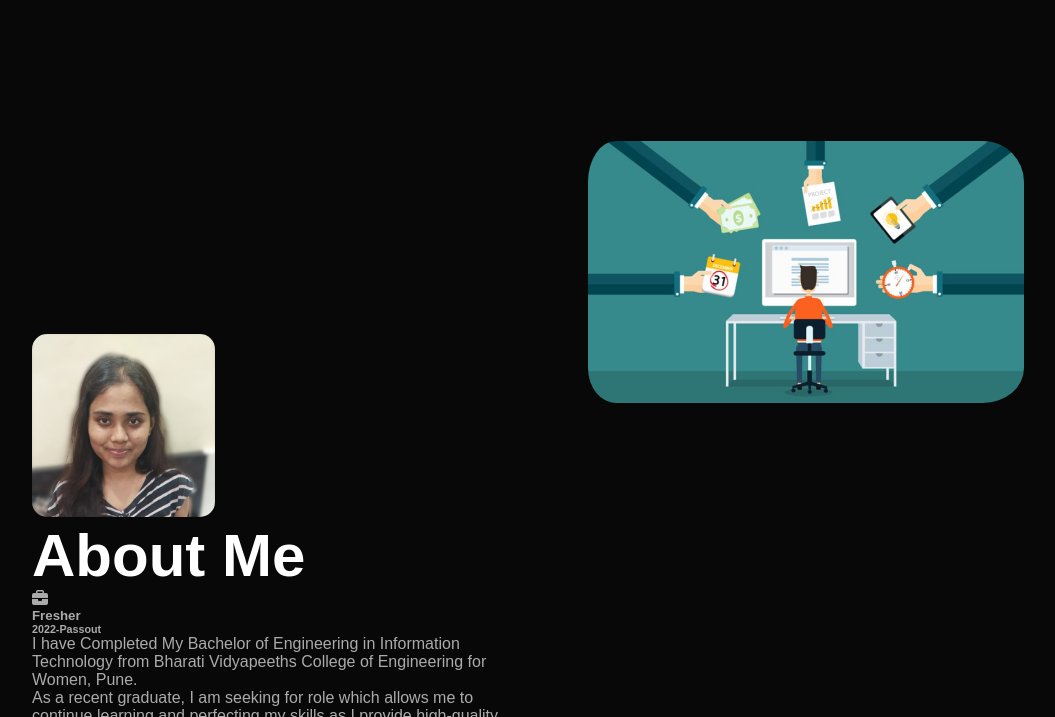
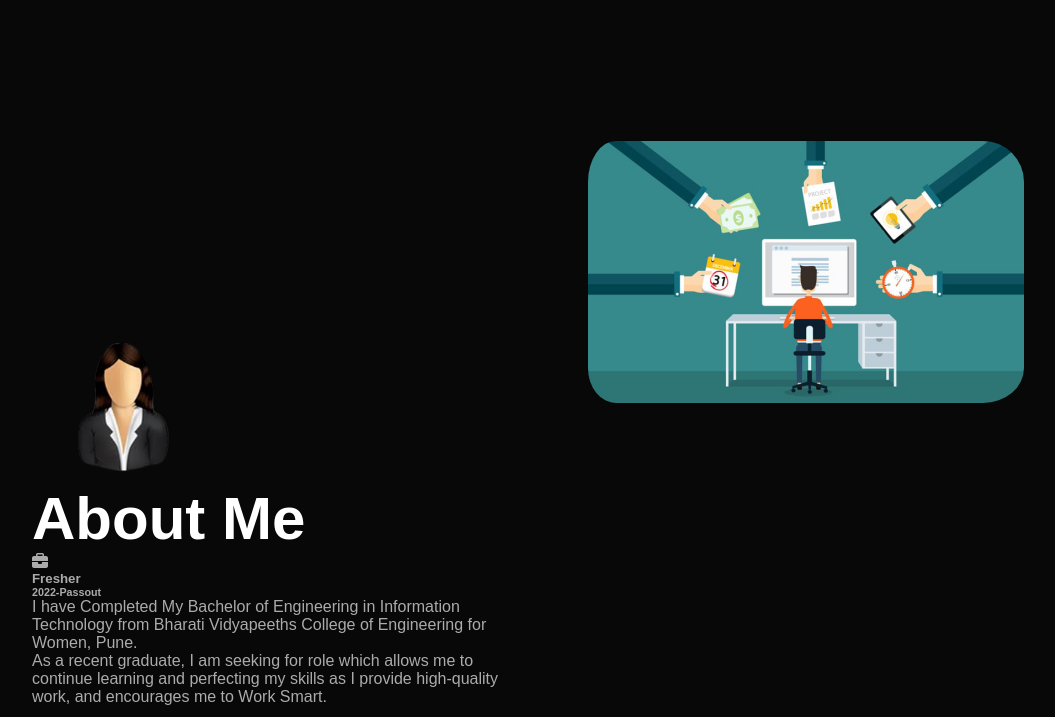
Before and after one commit to priyabhondwe/My-portfolio, a plain HTML site: page index.html in a window 1280 px wide. Shown: the part 556-1273 px from the top of the page, without its empty margins (96-1151 px from the left). Drawn offline with Linux system fonts and the light colour scheme.

Commit message:
i change user img

```diff
--- a/index.html
+++ b/index.html
@@ -38,7 +38,7 @@
     <div class="container">
         <div class="row">
             <div class="about-col-1">
-                <img src="/Images/user1.png" >
+                <img src="/My-portfolio/Images/user-img.png" >
             </div>
             <div class="about-col-2">
                 <h1 class="sub-title">About Me</h1>
```
Also changed, not shown: Images/user-img.png (added), Images/user1.png (deleted).
